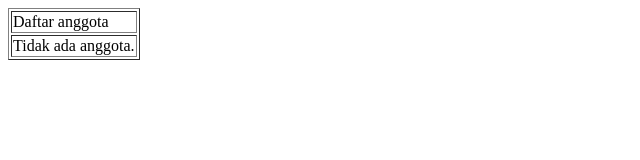
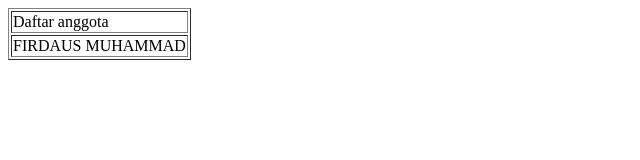
Before and after one commit to iilhami/TKT311-2020-1A-Speed-to-Text-and-Word-Cloud-, a plain HTML site: page index.html in a window 1280 px wide. Shown: the whole page, without its empty margins (0-640 px from the left). Drawn offline with Linux system fonts and the light colour scheme.

Commit message:
Tambah file 1804111010013.html

```diff
--- a/index.html
+++ b/index.html
@@ -6,7 +6,7 @@
 <body>
 <table border=”0”>
 <tr><td>Daftar anggota</td></tr>
-<tr><td>Tidak ada anggota.</td></tr>
+<tr><td>FIRDAUS MUHAMMAD</td></tr>
 </table>
 </body>
 </html>
```
Also changed, not shown: 1804111010013.html (renamed from text.txt, +1 -1 lines).
